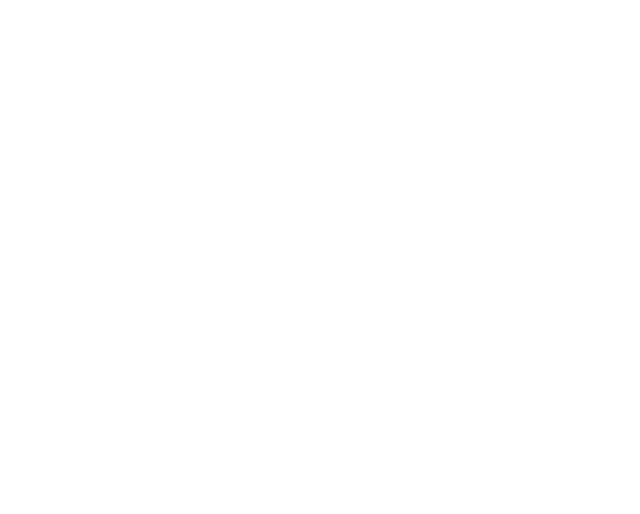
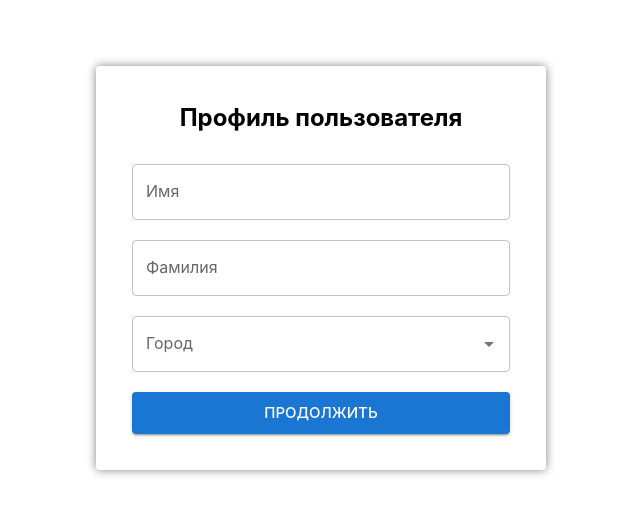
Before and after one commit to ko1p/auto-tinder, a React (Create React App) app: page /user-form in a window 1280 px wide. Before the commit this address had no page. Shown: the part 132-646 px from the top of the page, without its empty margins (319-959 px from the left). Built offline with nearby package versions, Linux system fonts and the light colour scheme.

Commit message:
add prototype user form

```diff
--- a/src/App.scss
+++ b/src/App.scss
@@ -14,4 +14,7 @@
 
 .app {
   font-size: 25px;
+  width: 100%;
+  min-height: 100vh;
+  box-sizing: border-box;
 }
--- a/src/App.tsx
+++ b/src/App.tsx
@@ -3,6 +3,7 @@
 import MainScreen from './screens/MainScreen';
 import Registration from './screens/Registration';
 import Profile from './screens/Profile';
+import UserForm from './screens/UserForm';
 
 function App() {
   return (
@@ -11,6 +12,7 @@
         <Route path='/' element={<MainScreen />} />
         <Route path='/registration' element={<Registration />} />
         <Route path='/profile' element={<Profile />} />
+        <Route path='/user-form' element={<UserForm />} />
       </Routes>
     </div>
   );
--- a/src/screens/MainScreen/index.tsx
+++ b/src/screens/MainScreen/index.tsx
@@ -1,4 +1,4 @@
-import './style.scss';
+import styles from './style.module.scss';
 import { Link } from 'react-router-dom';
 import Button from '@mui/material/Button';
 import { mainSlice } from '../../store/mainSlice';
@@ -14,6 +14,7 @@
       <h1>Main screen</h1>
       <Link to='/registration'>Зарегистрироваться</Link>
       <Link to='/profile'>Профиль</Link>
+      <Link to='/user-form'>На онбординг</Link>
 
       <div>
         <Button
--- /dev/null
+++ b/src/screens/UserForm/index.tsx
@@ -0,0 +1,48 @@
+import styles from './style.module.scss';
+// import { Link } from 'react-router-dom';
+import TextField from '@mui/material/TextField';
+import Grid from '@mui/material/Grid';
+import Button from '@mui/material/Button';
+import { Autocomplete, Typography } from '@mui/material';
+
+interface Citylabel {
+  label: string;
+}
+
+export default function UserForm() {
+  const cities: Array<Citylabel> = [
+    { label: 'Москва' },
+    { label: 'Самара' },
+    { label: 'Томск' },
+    { label: 'Астрахань' },
+    { label: 'Якутск' },
+    { label: 'Зеленоград' },
+    { label: 'Норильск' },
+    { label: 'Киров' },
+    { label: 'Борск' },
+  ];
+
+  return (
+    <main>
+      <div className={styles.root}>
+        <div className={styles.userForm}>
+          <Typography className={styles.title} variant='h5'>
+            Профиль пользователя
+          </Typography>
+          <TextField className={styles.input} label='Имя' fullWidth />
+          <TextField className={styles.input} label='Фамилия' fullWidth />
+          <Autocomplete
+            className={styles.input}
+            disablePortal
+            id='combo-box-demo'
+            options={cities}
+            renderInput={params => <TextField {...params} label='Город' />}
+          />
+          <Button type='submit' size='large' variant='contained' fullWidth>
+            Продолжить
+          </Button>
+        </div>
+      </div>
+    </main>
+  );
+}
--- /dev/null
+++ b/src/screens/UserForm/style.module.scss
@@ -0,0 +1,9 @@
+@import "../../theming/mixins.scss";
+
+.userForm {
+  @include onboarding-card;
+}
+
+.root {
+  @include onboarding-root
+}
--- /dev/null
+++ b/src/theming/mixins.scss
@@ -0,0 +1,39 @@
+@mixin onboarding-card {
+  padding: 36px;
+  box-sizing: border-box;
+  box-shadow: 0 0 10px rgba(0, 0, 0, 0.5);
+  width: 100%;
+  max-width: 450px;
+  border-radius: 4px;
+  margin-top: 72px;
+  margin-bottom: 72px;
+
+  @media (max-width: 600px) {
+    height: 100%;
+    box-shadow: 0 0 0 rgba(0, 0, 0, 1);
+    border: 0;
+    margin-top: 0;
+    margin-bottom: 0;
+  }
+
+  .title {
+    text-align: center !important;
+    font-weight: bold !important;
+    margin-bottom: 30px !important;
+  }
+
+  .input {
+    width: 100%;
+    margin-bottom: 20px !important;
+  }
+}
+
+@mixin onboarding-root {
+  padding-top: 36px;
+  padding-bottom: 36px;
+  display: flex;
+  justify-content: center;
+  align-items: center;
+  min-height: 100vh;
+  box-sizing: border-box;
+}
```
Also changed, not shown: src/screens/MainScreen/style.module.scss (added), src/screens/MainScreen/style.scss (deleted).
